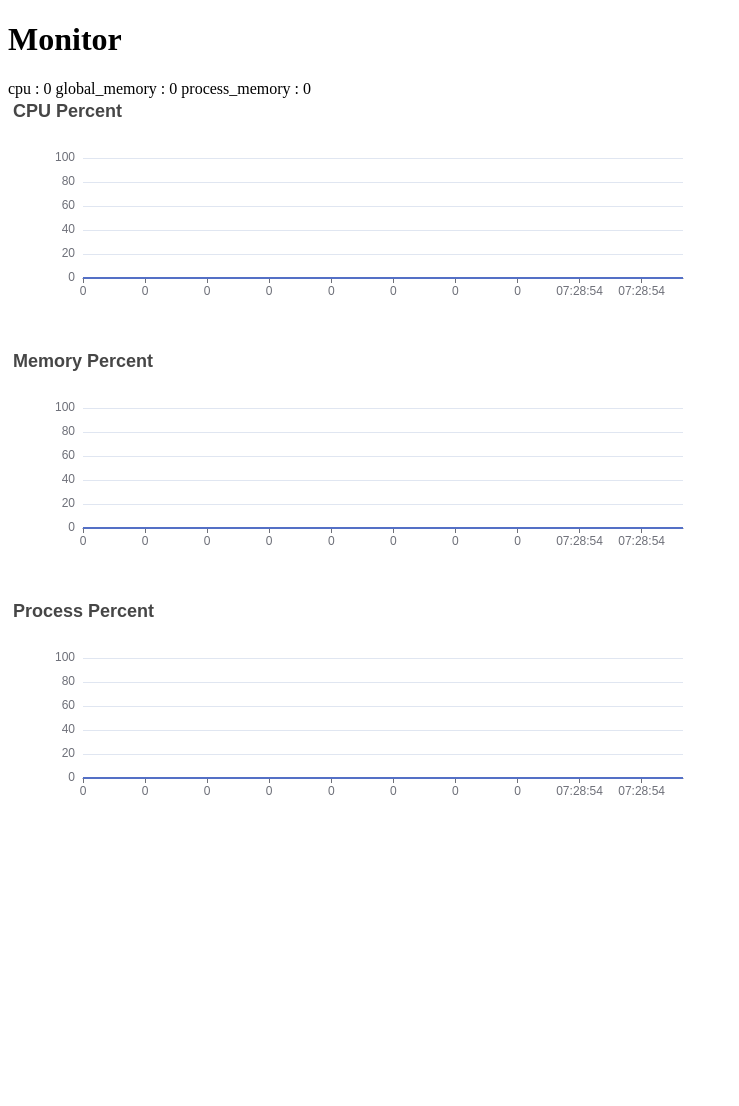
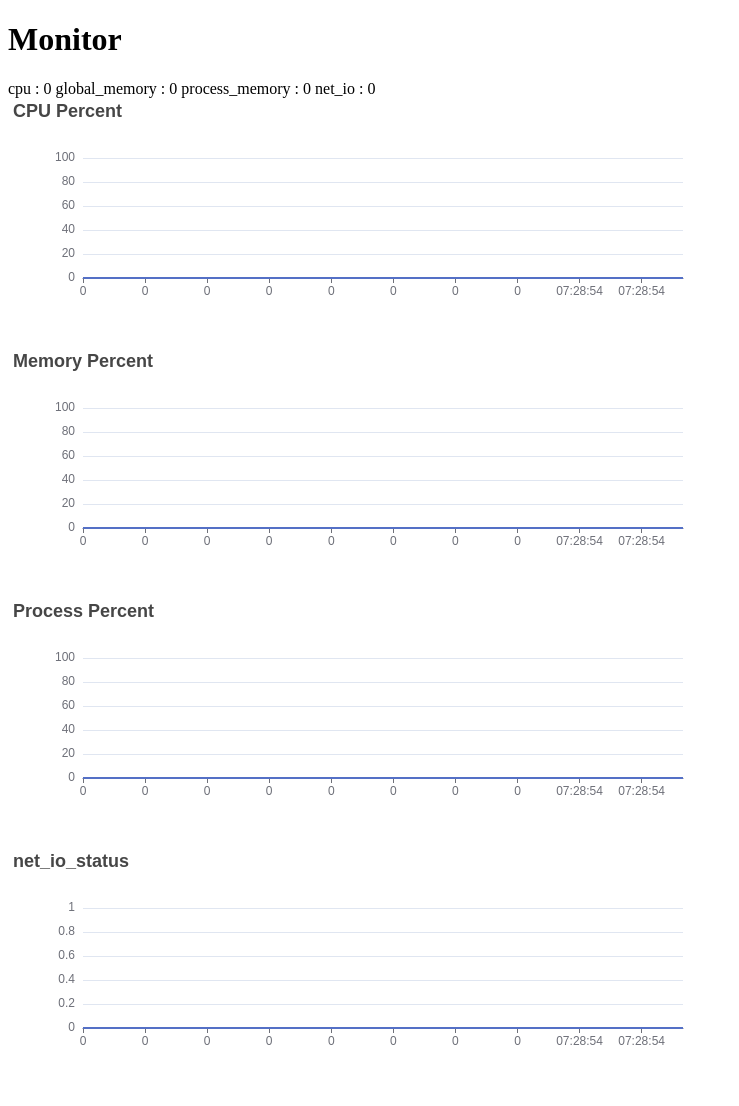
Before and after one commit to aweffr/monitor, a Flask app: page / in a window 1280 px wide. Shown: the whole page, without its empty margins (0-739 px from the left). Before the commit the page ends 795 px from the top, so only its background shows below. Run offline with Flask 2, Linux system fonts and the light colour scheme; parts of the project's set-up code (start-up, migrations or seed data) failed here and were passed over; some libraries are stand-ins or nearby versions.

Commit message:
调整app

```diff
--- a/app.py
+++ b/app.py
@@ -33,14 +33,16 @@ def getdata():
             "time": time.strftime("%H:%M:%S", time.localtime()),
             "cpu_percent": tmp[1],
             "mem_percent": tmp[2],
-            "process": tmp[3]
+            "process": tmp[3],
+            "net_io": tmp[4]
         }
     else:
         d = {
             "time": time.strftime("%H:%M:%S", time.localtime()),
             "cpu_percent": 0,
             "mem_percent": 0,
-            "process": 0
+            "process": 0,
+            "net_io": 0
         }
     return json.dumps(d)
 
--- a/monitor_main.py
+++ b/monitor_main.py
@@ -33,7 +33,7 @@ def watcher():
     )
 
 
-def process_keeper_function(configDict, scan_time_cycle=60, quit_event=None):
+def process_keeper_function(configDict, scan_time_cycle=5, quit_event=None):
     """
     守护用线程，用于重启和终止进程。
     :param configDict:
--- a/templates/monitor.html
+++ b/templates/monitor.html
@@ -34,6 +34,11 @@
             <div id="process_chart" style="width: 750px;height:250px;"></div>
         </div>
     </div>
+    <div class="row clearfix">
+        <div class="col-md-12 column">
+            <div id="io_chart" style="width: 750px;height:250px;"></div>
+        </div>
+    </div>
 </div>
 <!-- 生成图表，动态刷新 -->
 <script type="text/javascript">
@@ -41,25 +46,29 @@
     yy_cpu = [];
     yy_mem = [];
     yy_process = [];
+    yy_io = [];
 
     function addData(jsonData, shift) {
         xx.push(jsonData['time']);
         yy_cpu.push(jsonData['cpu_percent']);
         yy_mem.push(jsonData['mem_percent']);
         yy_process.push(jsonData['process']);
+        yy_io.push(jsonData['net_io']);
         if (shift) {
             xx.shift();
             yy_cpu.shift();
             yy_mem.shift();
             yy_process.shift();
+            yy_io.shift();
         }
     }
 
     function debug(jsonData) {
         $('#tt').text(
-            "cpu : " + jsonData['cpu_percent'] + "\n" +
-            "global_memory : " + jsonData['mem_percent'] + "\n" +
-            "process_memory : " + jsonData['process']
+            "cpu : " + jsonData['cpu_percent'] + "\n"
+            + "global_memory : " + jsonData['mem_percent'] + "\n"
+            + "process_memory : " + jsonData['process'] + "\n"
+            + "net_io : " + jsonData['net_io'] + "\n"
         );
     }
 
@@ -67,7 +76,8 @@
         time: 0,
         cpu_percent: 0.0,
         mem_percent: 0.0,
-        process: 0.0
+        process: 0.0,
+        net_io: 0.0
     };
     for (var i = 0; i < 30; ++i) {
         addData(initJson, false);
@@ -76,6 +86,7 @@
     var cpu_chart = echarts.init(document.getElementById("cpu_chart"));
     var mem_chart = echarts.init(document.getElementById("mem_chart"));
     var process_chart = echarts.init(document.getElementById("process_chart"));
+    var io_chart = echarts.init(document.getElementById("io_chart"));
 
     function updateOption() {
         cpu_chart.setOption({
@@ -105,6 +116,15 @@
                 data: yy_process
             }]
         });
+        io_chart.setOption({
+            xAxis: {
+                data: xx
+            },
+            series: [{
+                name: 'net_io',
+                data: yy_io
+            }]
+        })
     }
 
     cpu_option = {
@@ -197,10 +217,40 @@
         ]
     };
 
+    net_io_option = {
+        title: {
+            text: 'net_io_status'
+        },
+        xAxis: {
+            type: 'category',
+            boundaryGap: false,
+            data: xx
+        },
+        yAxis: {
+            boundaryGap: [0, '50%'],
+            type: 'value',
+            min: 0,
+        },
+        series: [
+            {
+                name: 'net_io',
+                type: 'line',
+                smooth: true,
+                symbol: 'none',
+                stack: 'a',
+                areaStyle: {
+                    normal: {}
+                },
+                data: yy_io
+            }
+        ]
+    };
+
     if (cpu_option && typeof cpu_option === "object") {
         cpu_chart.setOption(cpu_option, true);
         mem_chart.setOption(mem_option, true);
         process_chart.setOption(process_option, true);
+        io_chart.setOption(net_io_option, true);
     }
 
 
```
Also changed, not shown: 1 other file.
